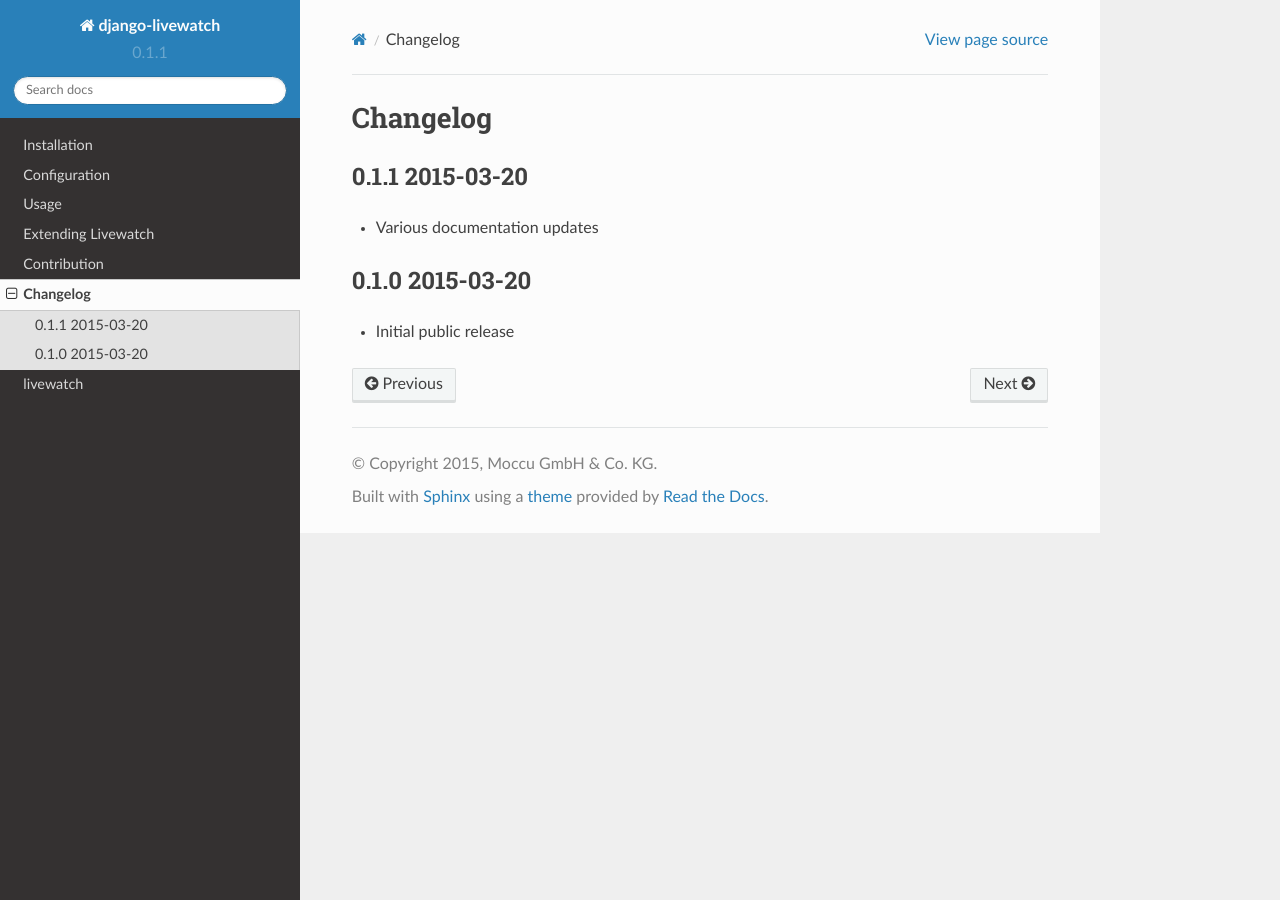
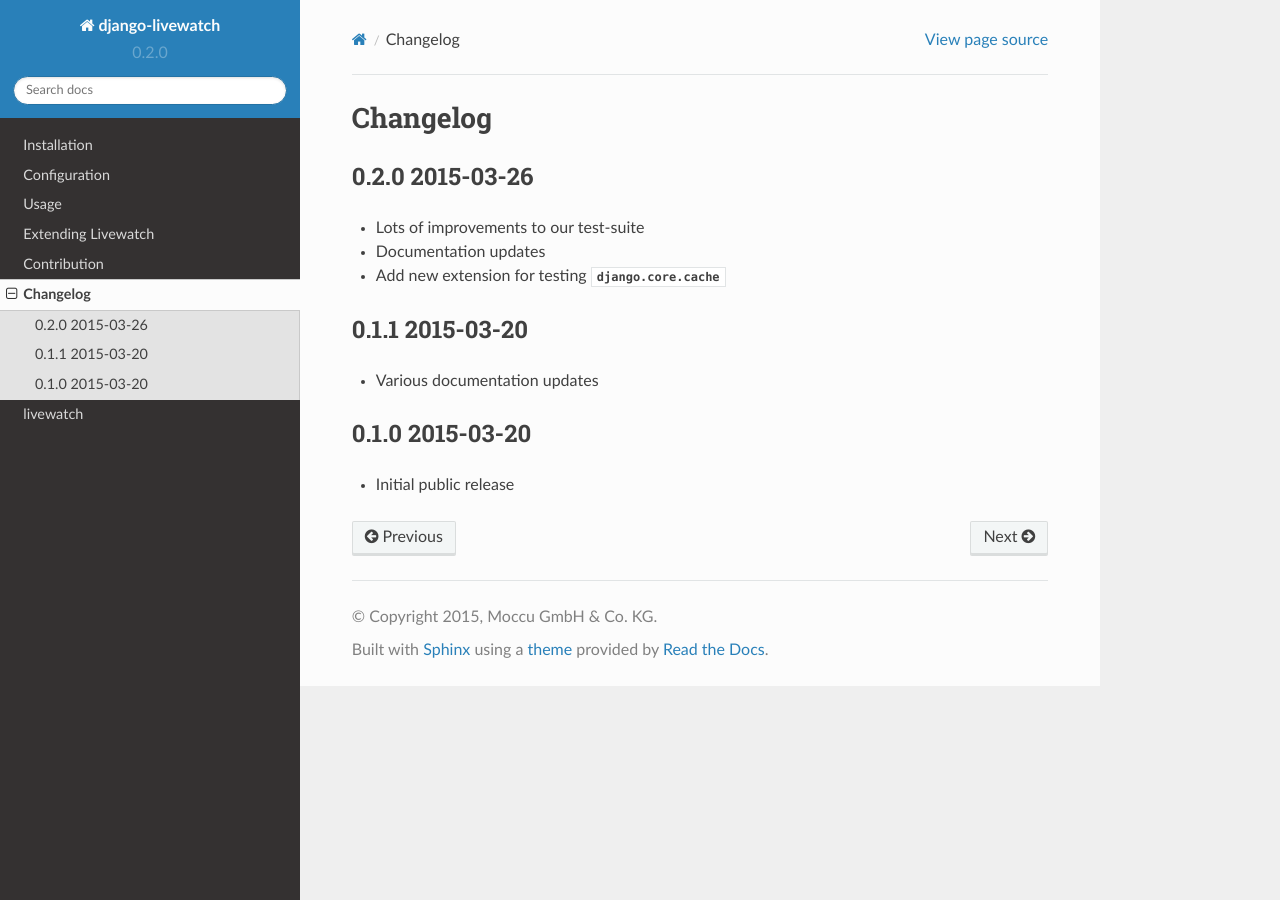
Before and after one commit to moccu/django-livewatch, a Sphinx documentation site: the page built from docs/source/changelog.rst, in a window 1280 px wide. Built offline with Sphinx 7.4.7 and the Read the Docs theme 2.0.0, drawn with Linux system fonts in a browser that asks for light colours.

Commit message:
Prepare 0.2.0 release

```diff
--- a/CHANGELOG.rst
+++ b/CHANGELOG.rst
@@ -1,5 +1,13 @@
 Changelog
 =========
+
+0.2.0 2015-03-26
+----------------
+
+* Lots of improvements to our test-suite
+* Documentation updates
+* Add new extension for testing :mod:`django.core.cache`
+
 
 0.1.1 2015-03-20
 ----------------
--- a/docs/source/conf.py
+++ b/docs/source/conf.py
@@ -64,3 +64,11 @@
    u'Moccu GmbH & Co. KG', 'livewatch', 'One line description of project.',
    'Miscellaneous'),
 ]
+
+intersphinx_mapping = {
+    'python': ('http://docs.python.org/', None),
+    'django': (
+        'http://docs.djangoproject.com/en/dev/',
+        'http://docs.djangoproject.com/en/dev/_objects/'
+    ),
+}
--- a/setup.py
+++ b/setup.py
@@ -4,7 +4,7 @@
 from setuptools import setup, find_packages
 
 
-version = '0.1.1'
+version = '0.2.0'
 
 
 if sys.argv[-1] == 'publish':
```
